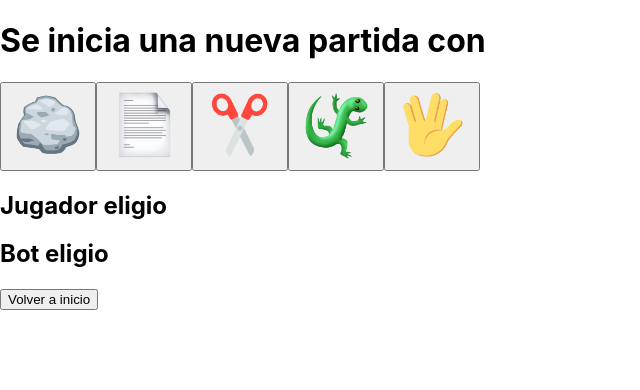
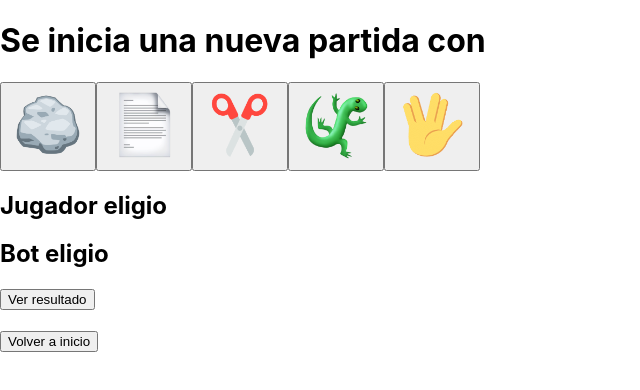
Before and after one commit to ivanJoshua98/unq-ui-ivan-san-martin-trabajo-final, a React (Create React App) app: page /play in a window 1280 px wide. Shown: the top 390 px of the page, without its empty margins (0-640 px from the left). Built offline with nearby package versions, Linux system fonts and the light colour scheme.

Commit message:
Se muestra en la pagina quien fue el ganador de la partida

```diff
--- a/src/Options.jsx
+++ b/src/Options.jsx
@@ -46,6 +46,7 @@ const Options = (props) => {
     const moveBot = () => {
         console.log("Movida bot", Tijera)
         props.setMoveBot(Tijera)
+        props.setResult("")
     };
 
     return (
--- a/src/Play.jsx
+++ b/src/Play.jsx
@@ -13,16 +13,37 @@ const Play = () => {
 
     const [moveBot, setMoveBot] = useState({});
 
+    const [resultadoPartida, setResultadoPartida] = useState("");
+
     const goHome = () => {
         history.push("/home")
     };
 
+    const setResult = () => {
+      console.log("Jugada player", movePlayer)
+      if (movePlayer.fortalezas.includes(moveBot.id)){
+        setResultadoPartida("Gano ".concat(namePlayer))
+      }
+      if(movePlayer.debilidades.includes(moveBot.id)){
+        setResultadoPartida("Gano BOT")
+      }
+      if(movePlayer.neutral === moveBot.id){
+        setResultadoPartida("Empate")
+      }
+    }
+
     return (
       <>
         <h1>Se inicia una nueva partida con {namePlayer}</h1>
-        <Options setMovePlayer={setMovePlayer} setMoveBot={setMoveBot}/>
-        <h2>Jugador {namePlayer} eligio {movePlayer.id}</h2>
-        <h2>Bot eligio {moveBot.id}</h2>
+        <Options setMovePlayer={setMovePlayer} setMoveBot={setMoveBot} setResult={setResultadoPartida}/>
+        <div>
+          <h2>Jugador {namePlayer} eligio {movePlayer.id}</h2>
+          <h2>Bot eligio {moveBot.id}</h2>
+        </div>
+        <div>
+          <button onClick={setResult}> Ver resultado </button>
+          <h2>{resultadoPartida}</h2>
+        </div>
         <button onClick={goHome}>
             Volver a inicio
         </button>
```
